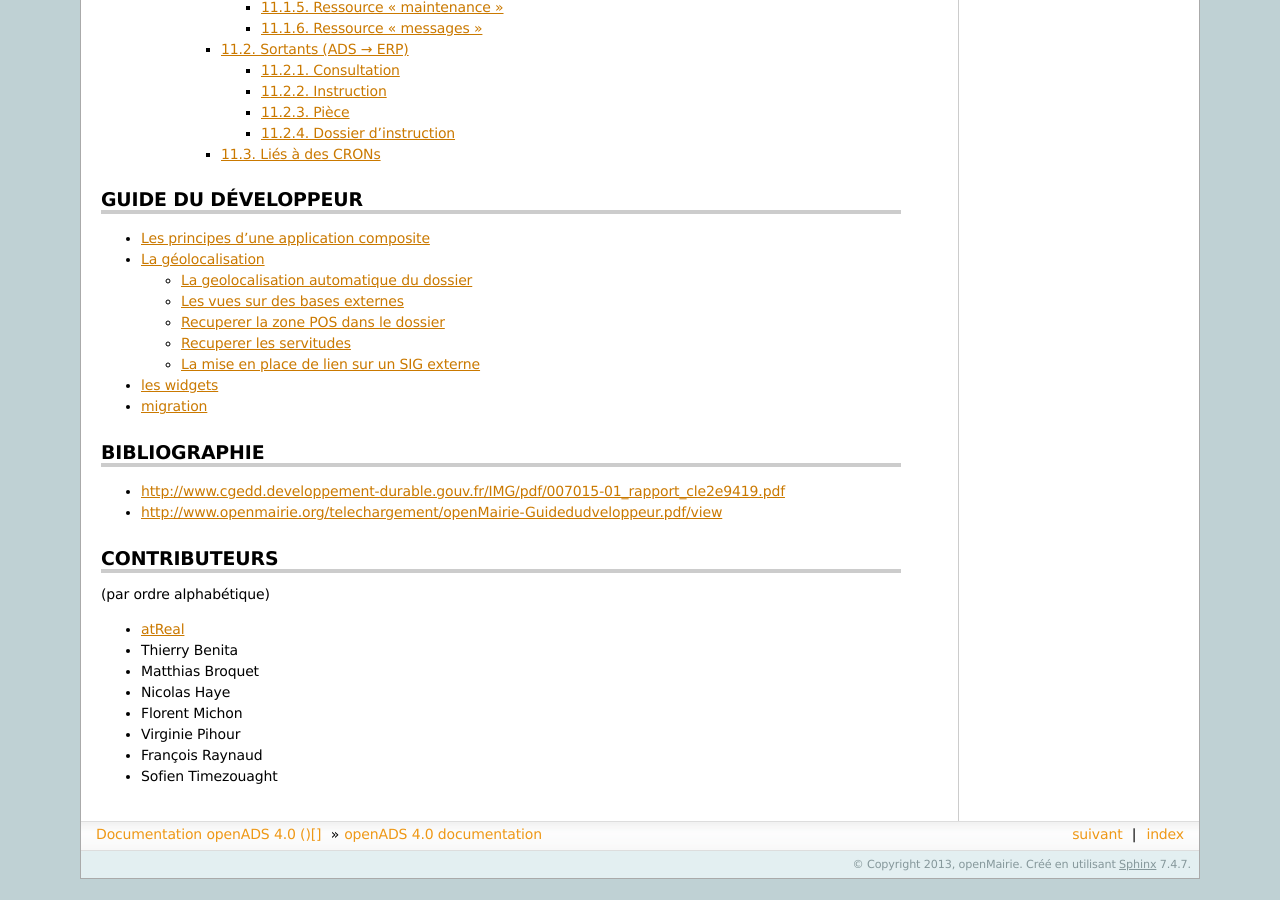
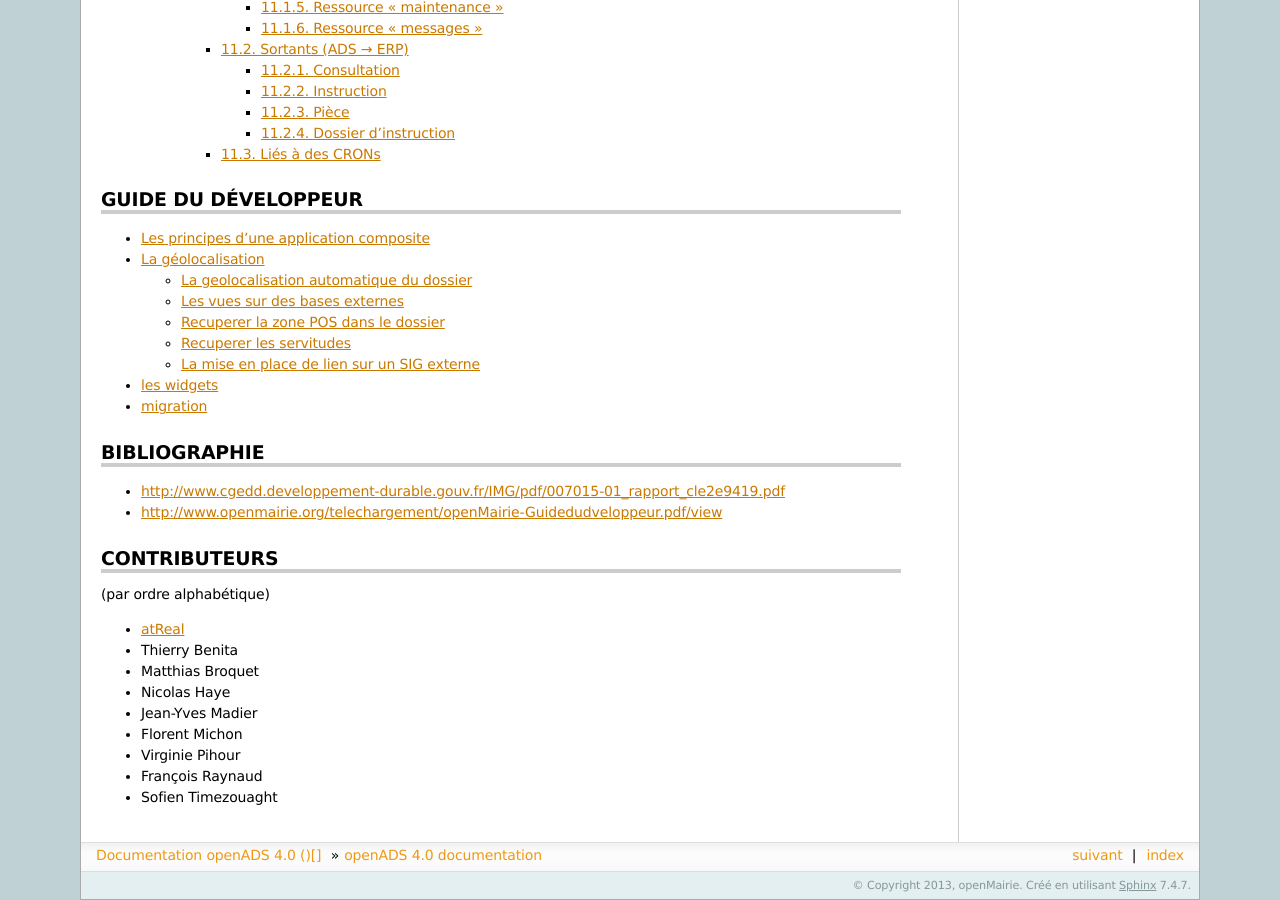
Before and after one commit to mpavaux/openads-documentation, a Sphinx documentation site: the page built from source/index.rst, in a window 1280 px wide and 900 px high, scrolled down 4747 px. Built offline with Sphinx 7.4.7, drawn with Linux system fonts in a browser that asks for light colours; before the commit the page ends 5626 px from its top, so only the background shows below that.

Commit message:
Update index.rst
Ajout de jymadier dans la liste des contributeurs

```diff
--- a/source/index.rst
+++ b/source/index.rst
@@ -58,6 +58,7 @@
 * Thierry Benita
 * Matthias Broquet
 * Nicolas Haye
+* Jean-Yves Madier
 * Florent Michon
 * Virginie Pihour
 * François Raynaud
```
